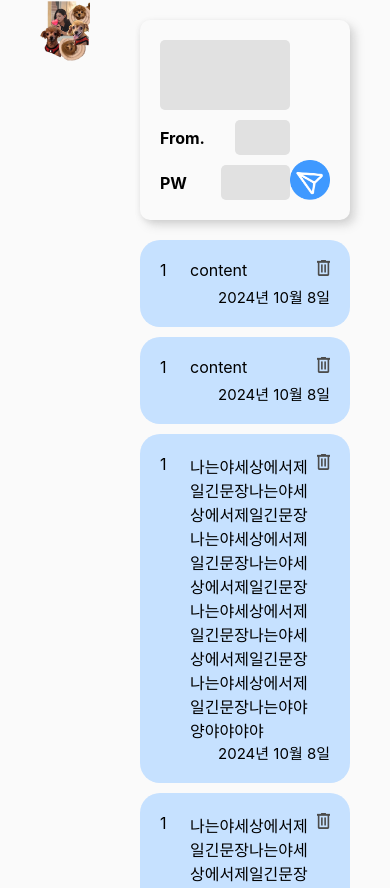
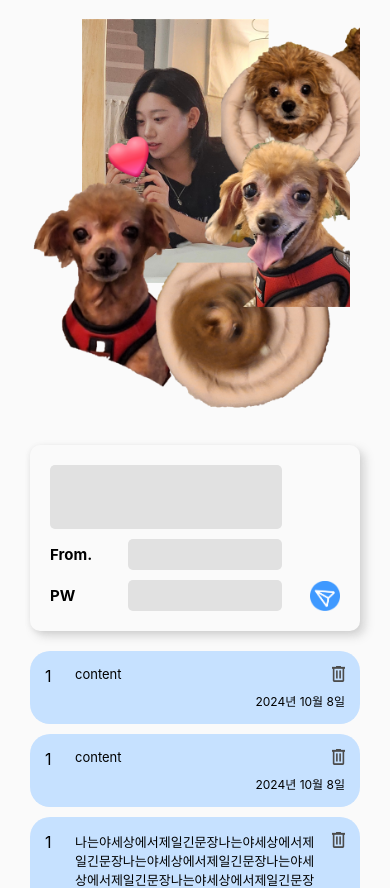
Before and after one commit to 7beunseo/BIrthDay-FE, a React (Vite) app: page / in a window 390 px wide. Shown: the top 888 px of the page. Built offline with nearby package versions, Linux system fonts and the light colour scheme.

Commit message:
💄 Design: mobile 버전 UI 1차 구현

```diff
--- a/src/styles/BirthStyle.js
+++ b/src/styles/BirthStyle.js
@@ -1,13 +1,23 @@
 import styled from "styled-components";
+
 
 export const Birth = styled.div`
     display: flex;
     justify-content: space-between;
     padding: 0px 30px;
     gap: 30px;
+
+    @media (max-width: 768px) {
+        flex-direction: column;
+        margin-top: 10px;
+    }
 `;
 
 export const BirthItem = styled.div`
     flex: 1;
     margin: 0 10px;
+
+    @media (max-width: 768px) {
+        margin: 0 auto;
+    }
 `;
--- a/src/styles/ContentStyle.js
+++ b/src/styles/ContentStyle.js
@@ -10,6 +10,10 @@ export const Content = styled.div`
     background-color: #C6E1FF;
     padding: 20px;
     border-radius: 20px;
+
+    @media (max-width: 768px) {
+        padding: 15px;
+    }
 `;
 
 export const TopMessage = styled.div`
@@ -32,15 +36,23 @@ export const Trash = styled.img`
 
 export const Message = styled.div`
     flex: 1;
-    white-space: normal; /* 줄바꿈을 허용 */
-    overflow-wrap: break-word; /* 긴 단어를 줄바꿈 */
+    white-space: normal;
+    overflow-wrap: break-word;
     word-wrap: break-word;
+
+    @media (max-width: 768px) {
+        font-size: 13px;
+    }
 `;
 
 export const CreatedAt = styled.div`
     font-size: 15px;
     align-self: flex-end;
     text-align: right;
+
+    @media (max-width: 768px) {
+        font-size: 12px;
+    }
 `;
 
 export const Id = styled.div`
--- a/src/styles/InputStyle.js
+++ b/src/styles/InputStyle.js
@@ -15,6 +15,11 @@ export const Input = styled.input`
 
     &:hover {
         background-color: #E1E1E1;
+    }
+
+    @media (max-width: 768px) {
+        padding: 7px;
+        font-size: 15px;
     }
 `;
 
@@ -36,4 +41,9 @@ export const TextArea = styled.textarea`
     &:hover {
         background-color: #E1E1E1;
     }
+
+    @media (max-width: 768px) {
+        padding: 7px;
+        font-size: 15px;
+    }
 `
--- a/src/styles/SendStyle.js
+++ b/src/styles/SendStyle.js
@@ -10,6 +10,10 @@ export const Send = styled.div`
     display: flex;
     justify-content: space-between;
     align-items: flex-end;
+
+    @media (max-width: 768px) {
+        margin-top: 0px;
+    }
 `;
 
 export const InputBox = styled.div`
@@ -17,6 +21,10 @@ export const InputBox = styled.div`
     display: flex;
     flex-direction: column;
     gap: 10px;
+
+    @media (max-width: 768px) {
+        font-size: 15px;
+    }
 `;
 
 export const From = styled.div`
@@ -34,4 +42,9 @@ export const SendButton = styled.img`
     width: 40px;
     height: 40px;
     align-self: flex-end;
+
+        @media (max-width: 768px) {
+        width: 30px;
+        height: 30px;
+    }
 `;
```
